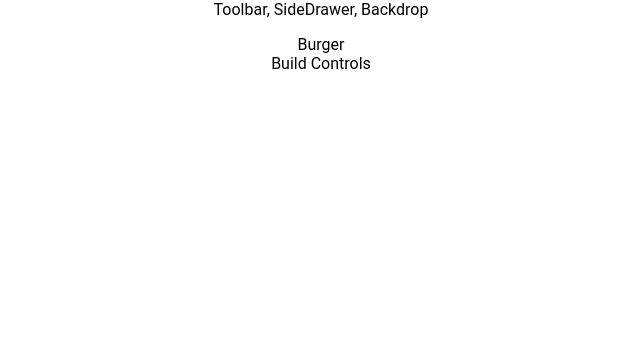
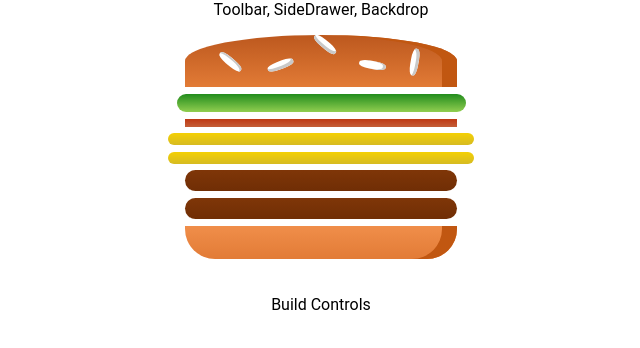
Before and after one commit to SriSasanka8074/my-burger-app, a React (Create React App) app: page / in a window 1280 px wide. Shown: the top 348 px of the page, without its empty margins (319-959 px from the left). Built offline with nearby package versions, Linux system fonts and the light colour scheme.

Commit message:
changes commited by sasanka 21-01-2019 01:40

```diff
--- a/package.json
+++ b/package.json
@@ -6,6 +6,7 @@
     "@testing-library/jest-dom": "^4.2.4",
     "@testing-library/react": "^9.3.2",
     "@testing-library/user-event": "^7.1.2",
+    "prop-types": "^15.7.2",
     "react": "^16.12.0",
     "react-dom": "^16.12.0",
     "react-scripts": "3.3.0"
@@ -17,7 +18,7 @@
     "eject": "react-scripts eject"
   },
   "eslintConfig": {
-    "extends": "react-app"
+    "extends": "my-burger-app"
   },
   "browserslist": {
     "production": [
--- a/src/components/Burger/Burger.js
+++ b/src/components/Burger/Burger.js
@@ -0,0 +1,28 @@
+import React from 'react';
+
+import classes from './Burger.module.css';
+import BurgerIngredient from './BurgerIngredient/BurgerIngredient';
+
+const Burger = (props) => {
+	let transformedIngredients = Object.keys(props.ingredients)
+	.map(igKey => {
+		return [...Array(props.ingredients[igKey])].map((_, i) => {
+			return <BurgerIngredient key = {igKey + i} type = {igKey} />
+		});
+	})
+	.reduce((arr, el) => {
+		return arr.concat(el);
+	}, []);
+	if (transformedIngredients.length === 0) {
+		transformedIngredients = <p>Please start adding ingredients!</p>;
+	}
+	return (
+		<div className={classes.Burger}>
+			<BurgerIngredient type="bread-top" />
+			{transformedIngredients}
+			<BurgerIngredient type="bread-bottom" />
+		</div>
+	);
+}
+
+export default Burger;
--- /dev/null
+++ b/src/components/Burger/Burger.module.css
@@ -0,0 +1,15 @@
+.Burger {
+	width: 100%;
+	margin: auto;
+	height: 15.625rem;
+	text-align: center;
+	font-weight: bold;
+	font-size: 1.2rem;
+}
+
+@media (min-width: 500px) and (min-height: 400px) {
+	.Burger {
+		width: 21.25rem;
+		height: 16.25rem;
+	}
+}
--- /dev/null
+++ b/src/components/Burger/BurgerIngredient/BurgerIngredient.js
@@ -0,0 +1,51 @@
+import React, { Component } from 'react';
+import propTypes from 'prop-types';
+import classes from './BurgerIngredient.module.css';
+
+class BurgerIngredient extends Component {
+	render() {
+		let ingredient = null;
+
+		switch (this.props.type) {
+			case ('bread-bottom'):
+				ingredient = <div className={classes.BreadBottom}></div>;
+				break;
+
+			case ('bread-top'):
+				ingredient = (
+					<div className={classes.BreadTop}>
+						<div className={classes.Seeds1}></div>
+						<div className={classes.Seeds2}></div>
+					</div>
+				);
+				break;
+
+			case ('meat'):
+				ingredient = <div className={classes.Meat}></div>;
+				break;
+
+			case ('cheese'):
+				ingredient = <div className={classes.Cheese}></div>;
+				break;
+
+			case ('bacon'):
+				ingredient = <div className={classes.Bacon}></div>;
+				break;
+
+			case ('salad'):
+				ingredient = <div className={classes.Salad}></div>;
+				break;
+
+			default:
+				ingredient = null;
+				break;
+		}
+		return ingredient;
+	}
+}
+
+BurgerIngredient.propTypes = {
+	type: propTypes.string.isRequired,
+}
+
+export default BurgerIngredient;
--- /dev/null
+++ b/src/components/Burger/BurgerIngredient/BurgerIngredient.module.css
@@ -0,0 +1,113 @@
+.BreadBottom {
+	height: 13%;
+	width: 80%;
+	background: linear-gradient(#F08E4A, #e27b36);
+	border-radius: 0 0 30px 30px;
+	box-shadow: inset -15px 0 #c15711;
+	margin: 2% auto;
+}
+
+.BreadTop {
+	height: 20%;
+	width: 80%;
+	background: linear-gradient(#bc581e, #e27b36);
+	border-radius: 50% 50% 0 0;
+	box-shadow: inset -15px 0 #c15711;
+	margin: 2% auto;
+	position: relative;
+}
+
+.Seeds1 {
+	width: 10%;
+	height: 15%;
+	position: absolute;
+	background-color: white;
+	left: 30%;
+	top: 50%;
+	border-radius: 40%;
+	transform: rotate(-20deg);
+	box-shadow: inset -2px -3px #c9c9c9;
+}
+
+.Seeds1:after {
+	content: "";
+	width: 100%;
+	height: 100%;
+	position: absolute;
+	background-color: white;
+	left: -170%;
+	top: -260%;
+	border-radius: 40%;
+	transform: rotate(60deg);
+	box-shadow: inset -1px 2px #c9c9c9;
+}
+
+.Seeds1:before {
+	content: "";
+	width: 100%;
+	height: 100%;
+	position: absolute;
+	background-color: white;
+	left: 180%;
+	top: -50%;
+	border-radius: 40%;
+	transform: rotate(60deg);
+	box-shadow: inset -1px -3px #c9c9c9;
+}
+
+.Seeds2 {
+	width: 10%;
+	height: 15%;
+	position: absolute;
+	background-color: white;
+	left: 64%;
+	top: 50%;
+	border-radius: 40%;
+	transform: rotate(10deg);
+	box-shadow: inset -3px 0 #c9c9c9;
+}
+
+.Seeds2:before {
+	content: "";
+	width: 100%;
+	height: 100%;
+	position: absolute;
+	background-color: white;
+	left: 150%;
+	top: -130%;
+	border-radius: 40%;
+	transform: rotate(90deg);
+	box-shadow: inset 1px 3px #c9c9c9;
+}
+
+
+.Meat {
+	width: 80%;
+	height: 8%;
+	background: linear-gradient(#7f3608, #702e05);
+	margin: 2% auto;
+	border-radius: 15px;
+}
+
+.Cheese {
+	width: 90%;
+	height: 4.5%;
+	margin: 2% auto;
+	background: linear-gradient(#f4d004, #d6bb22);
+	border-radius: 20px;
+}
+
+.Salad {
+	width: 85%;
+	height: 7%;
+	margin: 2% auto;
+	background: linear-gradient(#228c1d, #91ce50);
+	border-radius: 20px;
+}
+
+.Bacon {
+	width: 80%;
+	height: 3%;
+	background: linear-gradient(#bf3813, #c45e38);
+	margin: 2% auto;
+}
--- a/src/containers/BurgerBuilder/BurgerBuilder.js
+++ b/src/containers/BurgerBuilder/BurgerBuilder.js
@@ -1,11 +1,21 @@
 import React, {Component} from 'react';
 import Aux from '../../hoc/Auxilary';
+import Burger from '../../components/Burger/Burger';
 
 class BurgerBuilder extends Component {
+
+	state = {
+		ingredients: {
+			salad: 1,
+			bacon: 1,
+			cheese: 2,
+			meat: 2,
+		}
+	}
 	render() {
 		return (
 			<Aux>
-				<div>Burger</div>
+				<Burger ingredients = {this.state.ingredients} />
 				<div>Build Controls</div>
 			</Aux>
 		);
```
Also changed, not shown: src/components/Burger/BuildControls/BuildControl/BuildControls.js (added), src/components/Burger/BuildControls/BuildControl/BuildControls.module.css (added), src/components/Burger/BuildControls/BuildControls.js (added), src/components/Burger/BuildControls/BuildControls.module.css (added).
